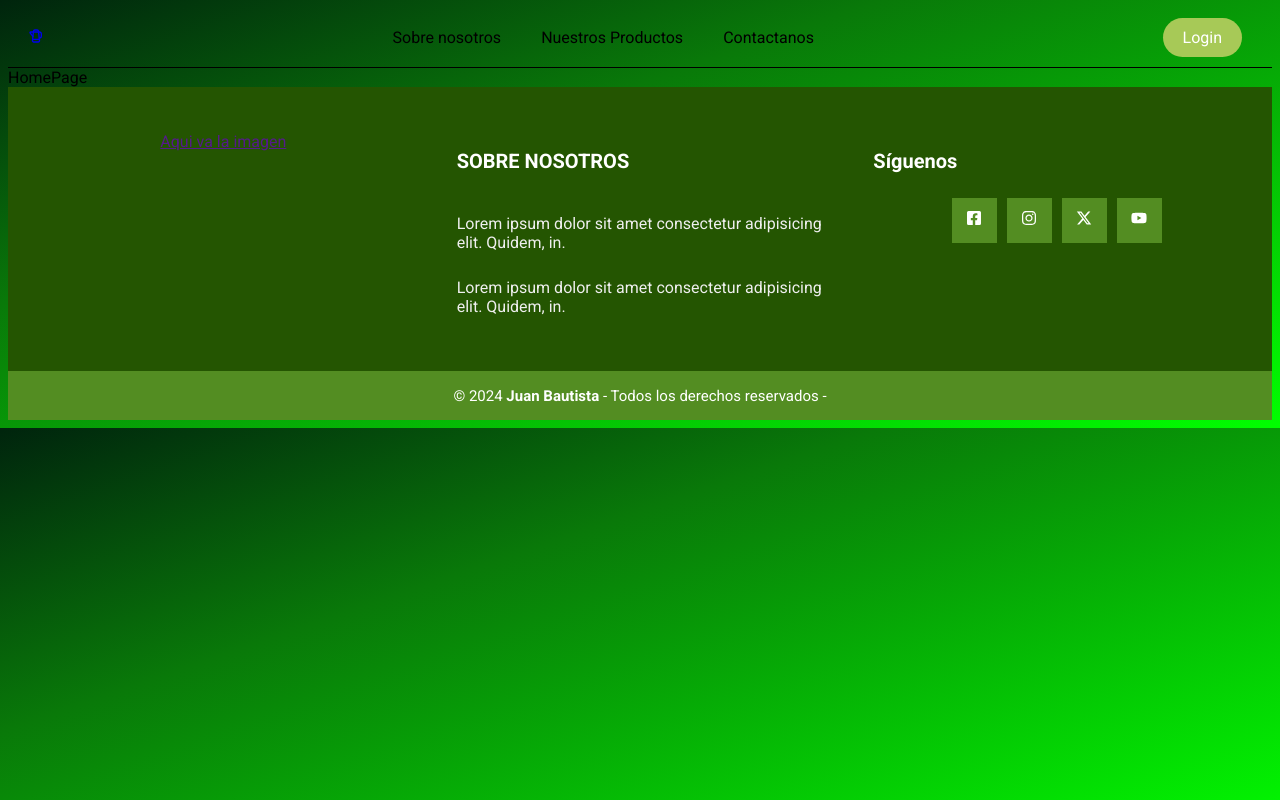
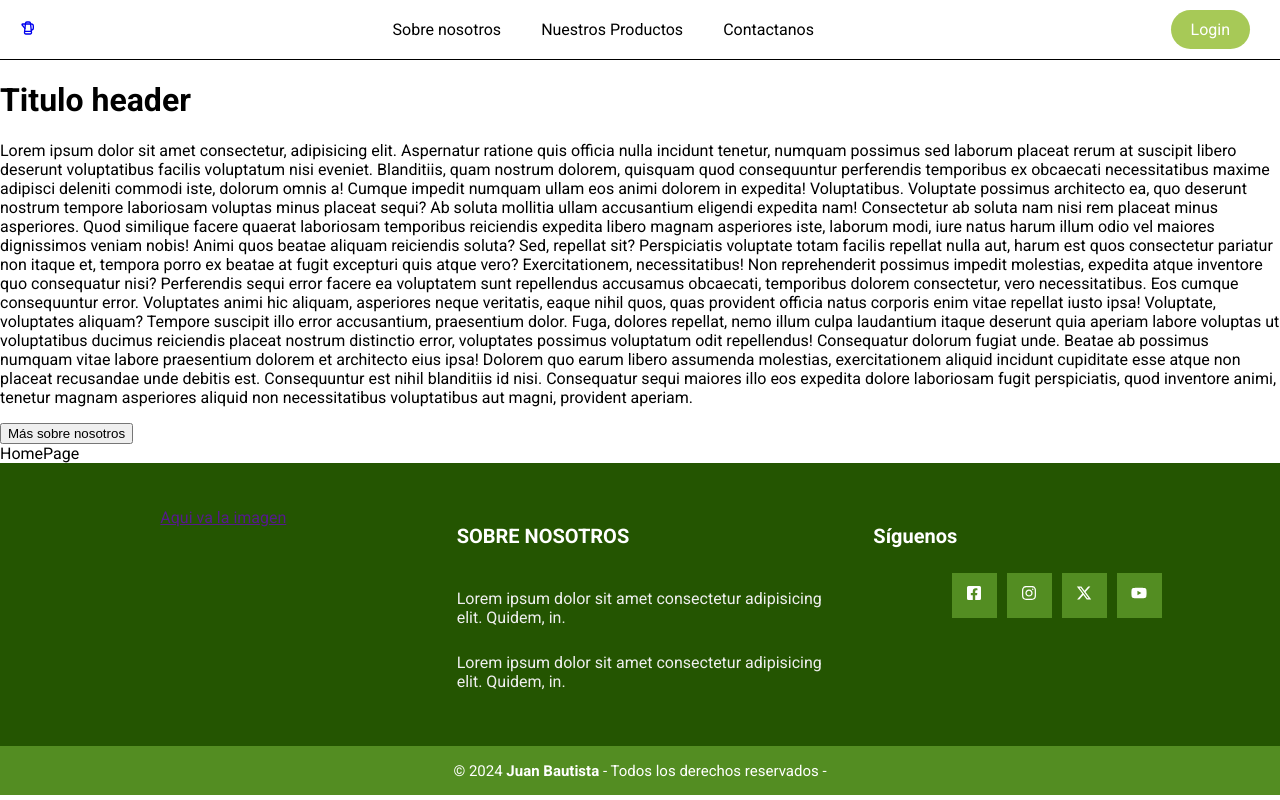
Before and after one commit to Bauti567/Front-Tests, a React (Vite) app in the folder Deharomas/client-deharomas/: page / in a window 1280 px wide. Built offline with nearby package versions, Linux system fonts and the light colour scheme.

Commit message:
Working on Deharomas

```diff
--- a/Deharomas/client-deharomas/src/App.jsx
+++ b/Deharomas/client-deharomas/src/App.jsx
@@ -1,8 +1,8 @@
 import { useState } from 'react'
 import { BrowserRouter, Router, Routes, Route } from 'react-router-dom'
-import LoginPage from './pages/LoginPage'; // Importa LoginPage como default import
+import LoginPage from './pages/LoginPage/LoginPage'; // Importa LoginPage como default import
 import RegisterPage from './pages/RegisterPage';
-import HomePage from './pages/HomePage';
+import HomePage from './pages/HomePage/HomePage';
 
 import './index.css'
 
--- a/Deharomas/client-deharomas/src/components/organisms/Header/Header.jsx
+++ b/Deharomas/client-deharomas/src/components/organisms/Header/Header.jsx
@@ -1,7 +1,21 @@
 import React from 'react'
+import './Header.css'
 
-export default function header() {
+export default function Header() {
   return (
-    <div>header</div>
+    <div>
+      <h1>Titulo header</h1>
+      <p>Lorem ipsum dolor sit amet consectetur, adipisicing elit. Aspernatur ratione quis officia nulla incidunt tenetur, numquam possimus sed laborum placeat rerum at suscipit libero deserunt voluptatibus facilis voluptatum nisi eveniet.
+      Blanditiis, quam nostrum dolorem, quisquam quod consequuntur perferendis temporibus ex obcaecati necessitatibus maxime adipisci deleniti commodi iste, dolorum omnis a! Cumque impedit numquam ullam eos animi dolorem in expedita! Voluptatibus.
+      Voluptate possimus architecto ea, quo deserunt nostrum tempore laboriosam voluptas minus placeat sequi? Ab soluta mollitia ullam accusantium eligendi expedita nam! Consectetur ab soluta nam nisi rem placeat minus asperiores.
+      Quod similique facere quaerat laboriosam temporibus reiciendis expedita libero magnam asperiores iste, laborum modi, iure natus harum illum odio vel maiores dignissimos veniam nobis! Animi quos beatae aliquam reiciendis soluta?
+      Sed, repellat sit? Perspiciatis voluptate totam facilis repellat nulla aut, harum est quos consectetur pariatur non itaque et, tempora porro ex beatae at fugit excepturi quis atque vero? Exercitationem, necessitatibus!
+      Non reprehenderit possimus impedit molestias, expedita atque inventore quo consequatur nisi? Perferendis sequi error facere ea voluptatem sunt repellendus accusamus obcaecati, temporibus dolorem consectetur, vero necessitatibus. Eos cumque consequuntur error.
+      Voluptates animi hic aliquam, asperiores neque veritatis, eaque nihil quos, quas provident officia natus corporis enim vitae repellat iusto ipsa! Voluptate, voluptates aliquam? Tempore suscipit illo error accusantium, praesentium dolor.
+      Fuga, dolores repellat, nemo illum culpa laudantium itaque deserunt quia aperiam labore voluptas ut voluptatibus ducimus reiciendis placeat nostrum distinctio error, voluptates possimus voluptatum odit repellendus! Consequatur dolorum fugiat unde.
+      Beatae ab possimus numquam vitae labore praesentium dolorem et architecto eius ipsa! Dolorem quo earum libero assumenda molestias, exercitationem aliquid incidunt cupiditate esse atque non placeat recusandae unde debitis est.
+      Consequuntur est nihil blanditiis id nisi. Consequatur sequi maiores illo eos expedita dolore laboriosam fugit perspiciatis, quod inventore animi, tenetur magnam asperiores aliquid non necessitatibus voluptatibus aut magni, provident aperiam.</p>
+      <button>Más sobre nosotros</button>
+    </div>
   )
 }
--- a/Deharomas/client-deharomas/src/components/organisms/Navbar/Navbar.jsx
+++ b/Deharomas/client-deharomas/src/components/organisms/Navbar/Navbar.jsx
@@ -4,7 +4,7 @@ import './navbar.css'
 
 
 
-export default function Header() {
+export default function Navbar() {
 
 
   return (
--- a/Deharomas/client-deharomas/src/index.css
+++ b/Deharomas/client-deharomas/src/index.css
@@ -1,9 +1,21 @@
 @import url('https://fonts.googleapis.com/css2?family=Open+Sans:ital,wght@0,300..800;1,300..800&family=Roboto:ital,wght@0,100;0,300;0,400;0,500;0,700;0,900;1,100;1,300;1,400;1,500;1,700;1,900&display=swap');
 
-:root {
+/* index.css */
+html, body, #root {
   margin: 0;
   padding: 0;
+  height: 100%;
+  width: 100%;
   box-sizing: border-box;
-  font-family: "Roboto", sans-serif;
+  font-family: 'Roboto';
+}
 
+*,
+*::before,
+*::after {
+  box-sizing: inherit;
 }
+
+body {
+  overflow: hidden; /* Esto asegura que no haya scroll si no lo necesitas */
+}
--- a/Deharomas/client-deharomas/src/pages/HomePage.jsx
+++ /dev/null
@@ -1,16 +0,0 @@
-import React from 'react'
-import Navbar from '../components/organisms/Navbar/Navbar';
-import Footer from '../components/organisms/Footer/Footer';
-
-
-export default function HomePage() {
-  return (
-    <>
-    <Navbar/>
-    <div>HomePage</div>
-    <Footer/>
-    </>
-
-
-)
-}
--- /dev/null
+++ b/Deharomas/client-deharomas/src/pages/HomePage/HomePage.jsx
@@ -0,0 +1,17 @@
+import React from 'react'
+import Navbar from '../../components/organisms/Navbar/Navbar';
+import Footer from '../../components/organisms/Footer/Footer';
+import Header from '../../components/organisms/Header/Header';
+
+export default function HomePage() {
+  return (
+    <>
+    <Navbar/>
+    <Header/>
+    <div>HomePage</div>
+    <Footer/>
+    </>
+
+
+)
+}
--- a/Deharomas/client-deharomas/src/pages/loginPage.jsx
+++ b/Deharomas/client-deharomas/src/pages/LoginPage/LoginPage.jsx
@@ -1,13 +1,14 @@
-import React from 'react'
-import './stylesPage.css'
-import Footer from '../components/organisms/Footer/Footer'
-import Header from '../components/organisms/Navbar/Navbar'
+import React, { useState } from 'react'
+import './stylesLogin.css'
 
 export default function LoginPage() {
 
+  const [status,SetStatus] = useState()
+
   return (
+
     <>
-    <div>loginPage con Routes</div>
+    <div className='login-page'>loginPage con Routes
     <h2>Este es el login</h2>
       <div className="container">
         <div className="container-logo">
@@ -21,6 +22,7 @@ export default function LoginPage() {
           <button type="submit">Ingresar</button>
         </form>
       </div>
+      </div>
 
       </>
   )
--- /dev/null
+++ b/Deharomas/client-deharomas/src/pages/LoginPage/stylesLogin.css
@@ -0,0 +1,49 @@
+/* stylesPage.css */
+.login-page {
+  background-color: green;
+  display: flex;
+  justify-content: center;
+  align-items: center;
+  height: 100vh; /* Hace que ocupe toda la altura de la pantalla */
+}
+
+.card {
+  background-color: white;
+  padding: 20px;
+  border-radius: 10px;
+  box-shadow: 0 4px 8px rgba(0, 0, 0, 0.1);
+  width: 100%;
+  max-width: 400px; /* Ancho máximo para la tarjeta */
+}
+
+.card img {
+  display: block;
+  margin: 0 auto 20px; /* Centra la imagen y agrega margen inferior */
+}
+
+.card label {
+  display: block;
+  margin-bottom: 8px; /* Espacio entre el label y el input */
+}
+
+.card input {
+  width: 100%;
+  padding: 10px;
+  margin-bottom: 16px; /* Espacio inferior entre inputs */
+  border: 1px solid #ccc;
+  border-radius: 5px;
+}
+
+.card button {
+  width: 100%;
+  padding: 10px;
+  background-color: #4CAF50;
+  color: white;
+  border: none;
+  border-radius: 5px;
+  cursor: pointer;
+}
+
+.card button:hover {
+  background-color: #45a049; /* Color más oscuro al pasar el mouse */
+}
--- a/Deharomas/client-deharomas/src/pages/stylesPage.css
+++ /dev/null
@@ -1,17 +0,0 @@
-body{
-    background: rgb(0,36,13);
-    background: linear-gradient(161deg, rgba(0,36,13,1) 0%, rgba(9,121,9,1) 35%, rgba(1,255,0,1) 100%);
-
-}
-
-.container{
-    background-color: #fff;
-    display: flex;
-    width: 1215px;
-    height: 714px
-
-}
-
-.container-logo{
-
-}
```
Also changed, not shown: Deharomas/client-deharomas/src/components/organisms/Header/Header.css (added), Deharomas/client-deharomas/src/pages/RegisterPage/RegisterPage.jsx (renamed from Deharomas/client-deharomas/src/pages/registerPage.jsx).
